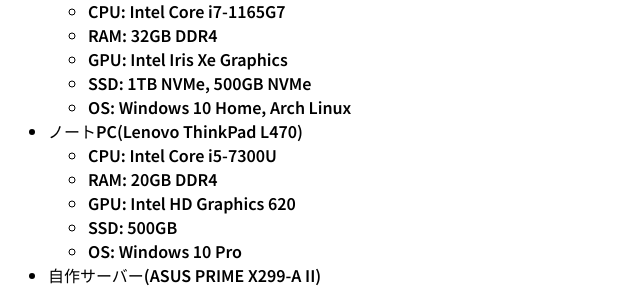
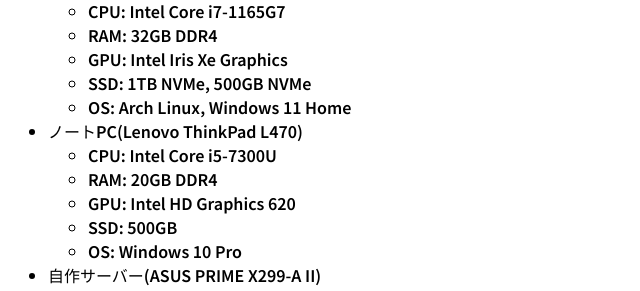
Before and after one commit to t-sasaki915/t-sasaki-net, a Jekyll site: the page built from docs/pcs/index.md, in a window 1280 px wide. Shown: the part 388-679 px from the top of the page, without its empty margins (0-640 px from the left). Built offline with Jekyll 4.4.1, drawn with Linux system fonts in a browser that asks for light colours; Markdown is read by kramdown in place of the engine named in the settings.

Commit message:
Update index.md

```diff
--- a/docs/pcs/index.md
+++ b/docs/pcs/index.md
@@ -24,7 +24,7 @@
   - RAM: 32GB DDR4
   - GPU: Intel Iris Xe Graphics
   - SSD: 1TB NVMe, 500GB NVMe
-  - OS: Windows 10 Home, Arch Linux
+  - OS: Arch Linux, Windows 11 Home
 - ノートPC(Lenovo ThinkPad L470)
   - CPU: Intel Core i5-7300U
   - RAM: 20GB DDR4
```
